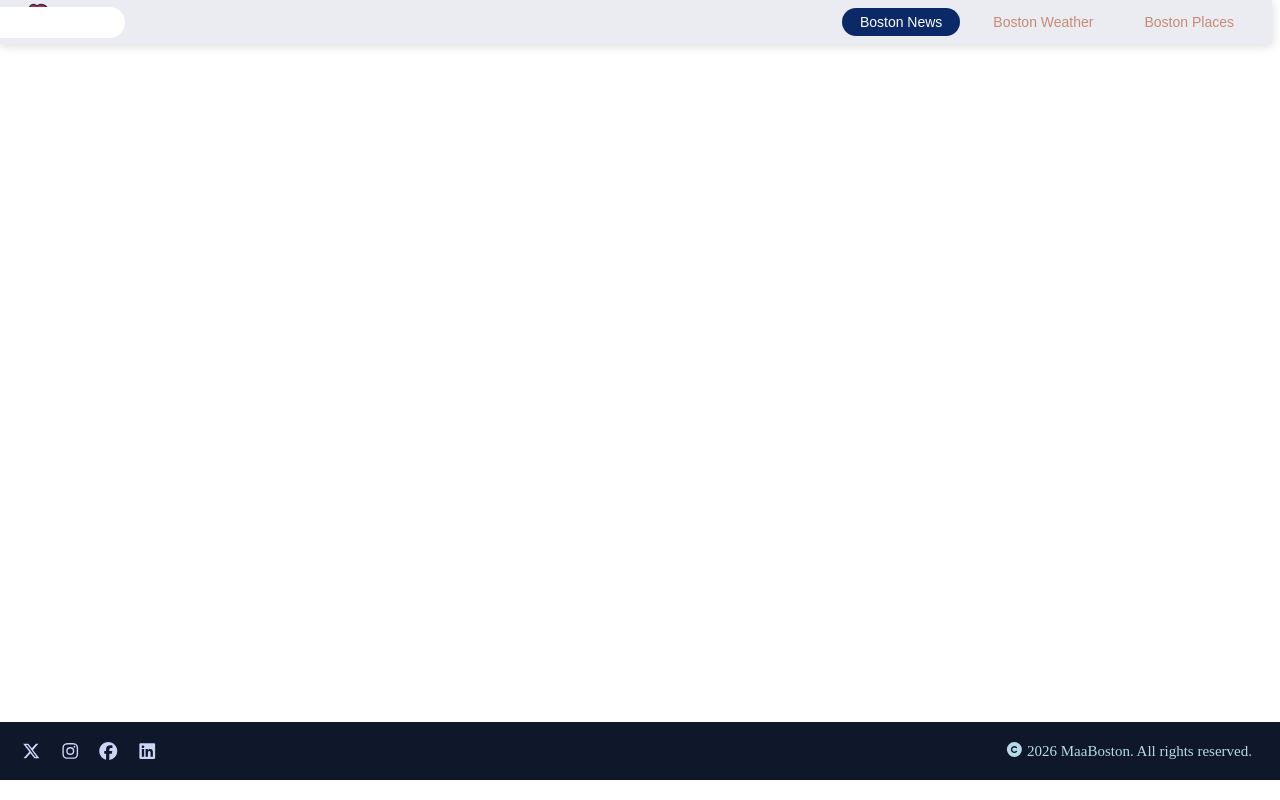
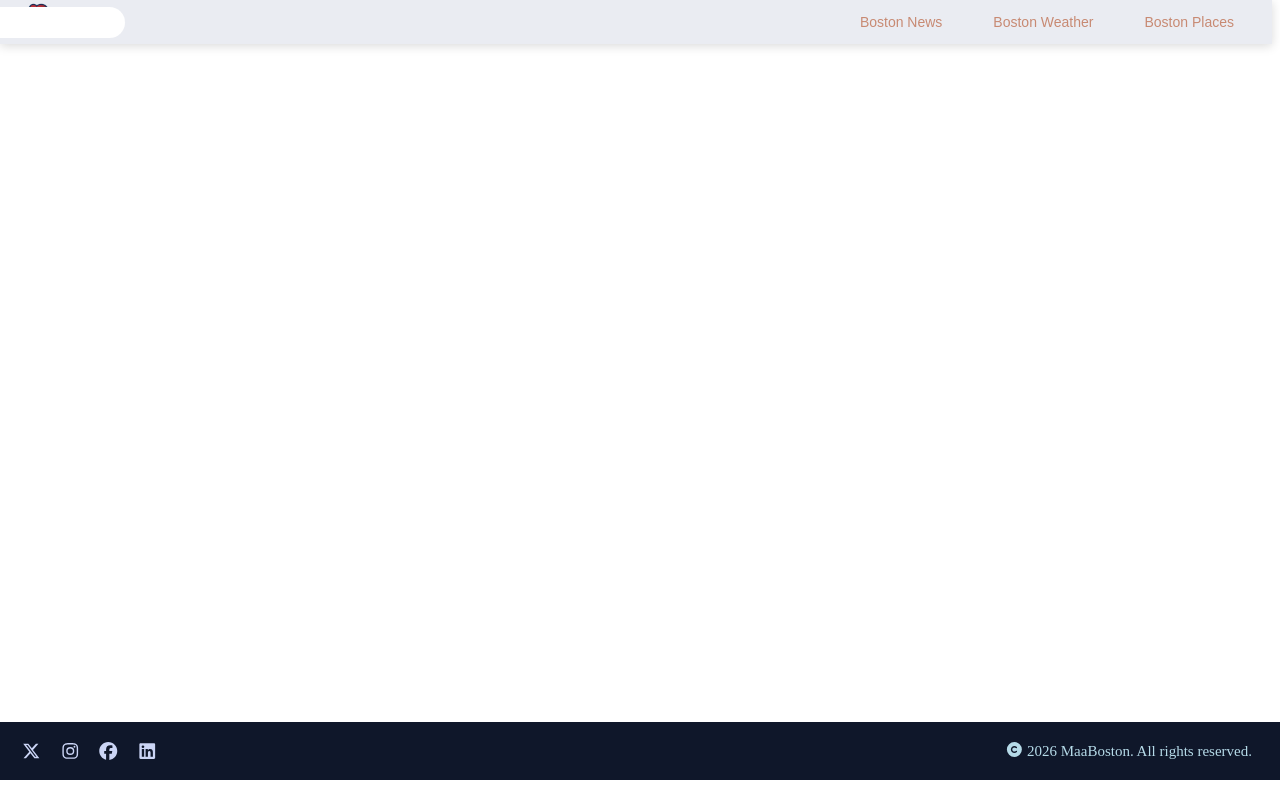
Before and after one commit to NanaProject2023/maaboston2, a React (Vite) app in the folder client/: page / in a window 1280 px wide. Shown: the top 800 px of the page. Built offline with nearby package versions, Linux system fonts and the light colour scheme.

Commit message:
Redefining Boston News TAB

```diff
--- a/client/src/App.jsx
+++ b/client/src/App.jsx
@@ -21,7 +21,7 @@ function App() {
 <div className="app">
   <Navbar />
 
-    <Routes>
+      <Routes>
         <Route path="/news" element={<News />} />
         <Route path="/newsboston" element={<NewsBoston />} />
         <Route path="/weather" element={<Weather />} />
--- a/client/src/components/Navbar.jsx
+++ b/client/src/components/Navbar.jsx
@@ -23,6 +23,8 @@ function Navbar() {
       <div className="navbar-logo">
 
           <img src={logo} alt="Logo" />
+
+
 
       </div>
 
@@ -51,8 +53,8 @@ function Navbar() {
 
 <Link to="/newsboston">
         <button
-          className={activeTab === "news" ? "active" : ""}
-          onClick={() => handleTabClick("news")}
+          className={activeTab === "newsboston" ? "active" : ""}
+          onClick={() => handleTabClick("newsboston")}
         >
           Boston News
         </button>
```
